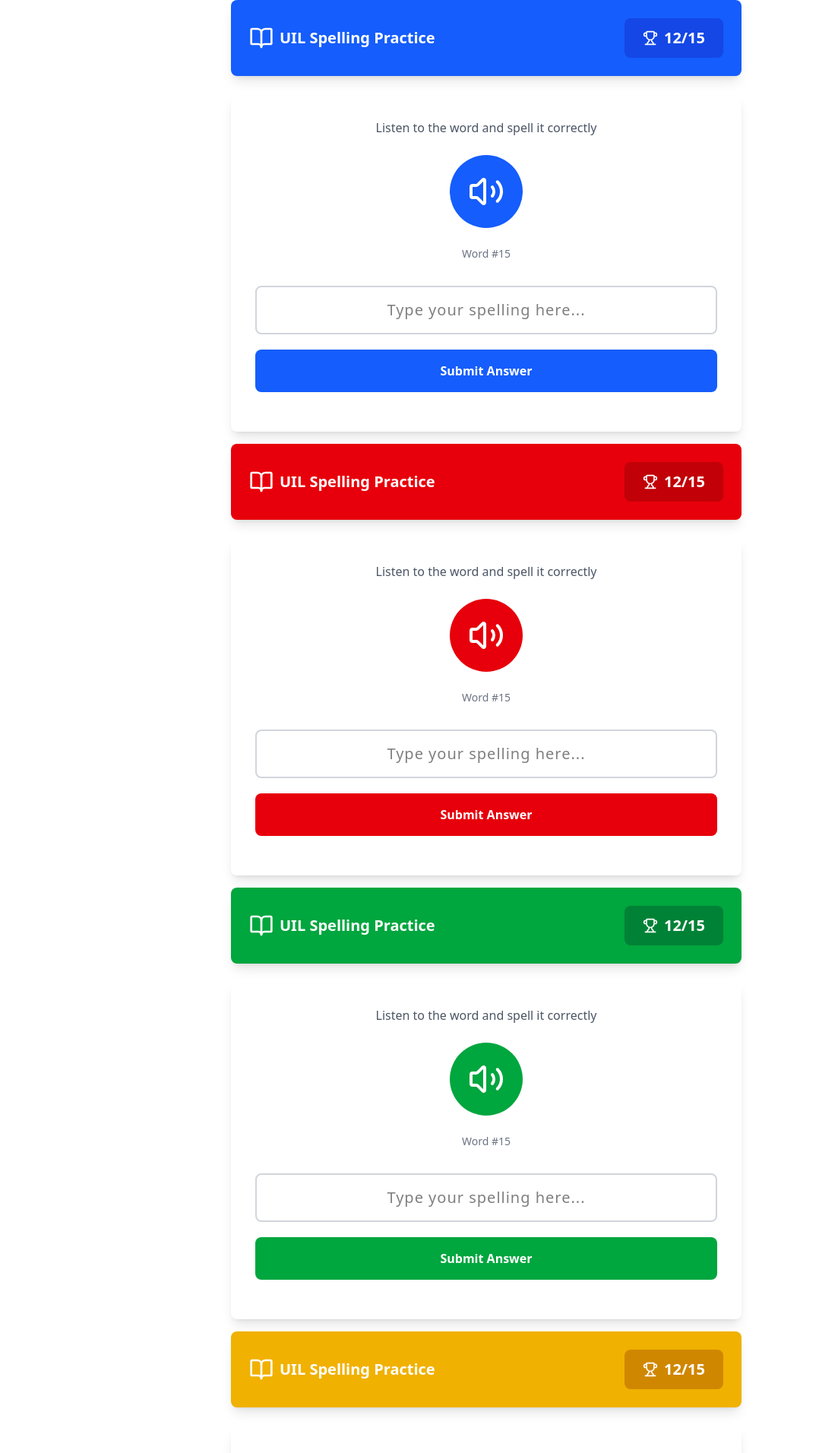
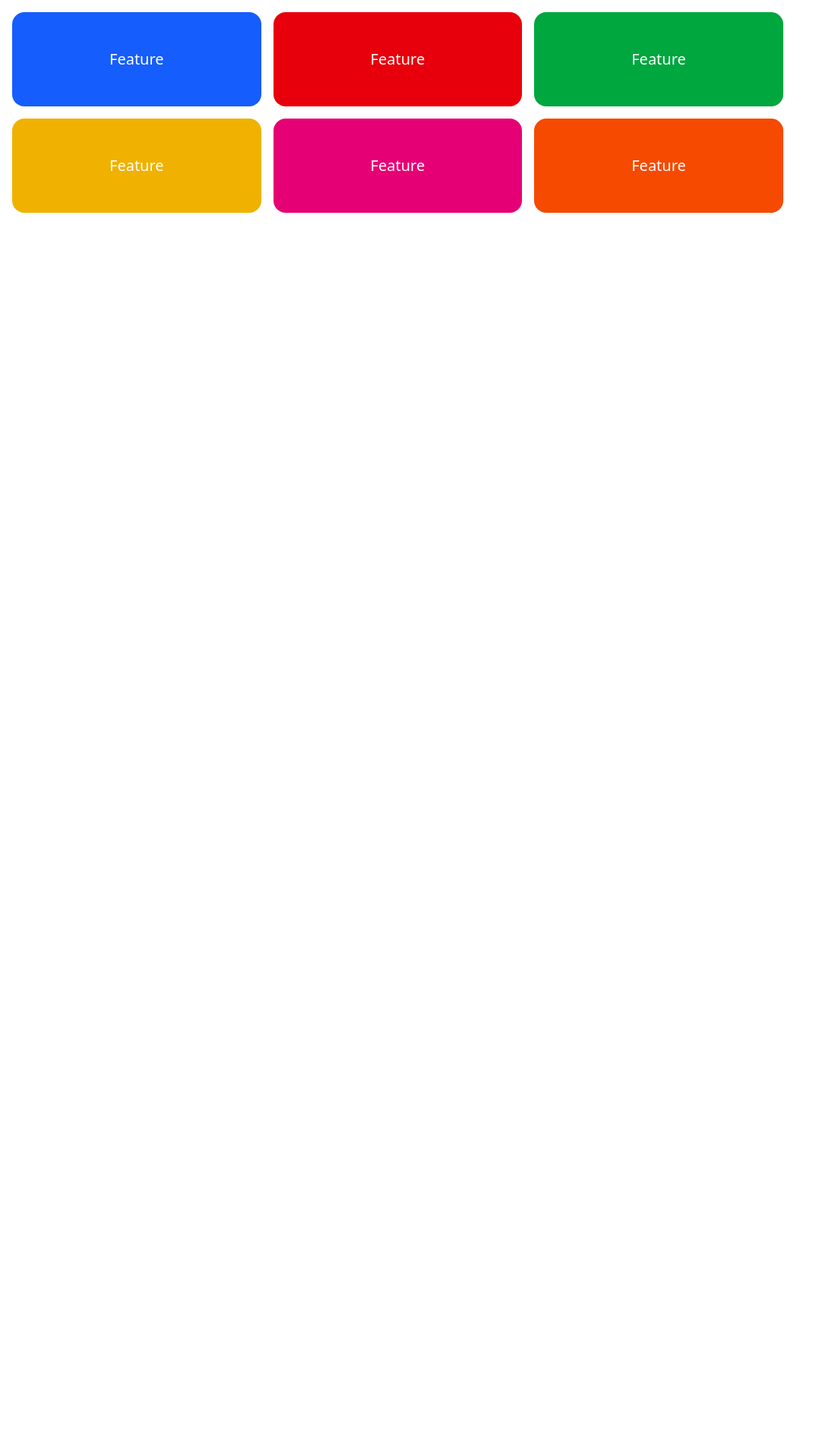
Before and after one commit to christopher-ridad/uil-spelling-app, a Next.js app: page / in a window 1280 px wide. Shown: the top 1912 px of the page at 76% size, without its empty margins (0-1078 px from the left). After the commit the page ends 800 px from the top, so only its background shows below. Built offline with nearby package versions, Linux system fonts and the light colour scheme.

Commit message:
add links from feature buttons to study pages

```diff
--- /dev/null
+++ b/app/mispelled/page.tsx
@@ -0,0 +1,16 @@
+import { COLORS } from '../../lib/colors'
+import { WordCardFront } from '../../components'
+
+export default function SpellingPage() {
+    return (
+        <WordCardFront
+            color={COLORS.pink.bg}
+            colorDark={COLORS.pink.bgDark}
+            colorHover={COLORS.pink.bgHover}
+            colorFocus={COLORS.pink.bgFocus}
+            headerText="UIL Spelling Practice"
+            score_correct={12}
+            score_total={15}
+        />
+    )
+}
--- /dev/null
+++ b/app/mock-spelling/page.tsx
@@ -0,0 +1,16 @@
+import { COLORS } from '../../lib/colors'
+import { WordCardFront } from '../../components'
+
+export default function SpellingPage() {
+    return (
+        <WordCardFront
+            color={COLORS.green.bg}
+            colorDark={COLORS.green.bgDark}
+            colorHover={COLORS.green.bgHover}
+            colorFocus={COLORS.green.bgFocus}
+            headerText="UIL Spelling Practice"
+            score_correct={12}
+            score_total={15}
+        />
+    )
+}
--- /dev/null
+++ b/app/mock-test/page.tsx
@@ -0,0 +1,16 @@
+import { COLORS } from '../../lib/colors'
+import { WordCardFront } from '../../components'
+
+export default function SpellingPage() {
+    return (
+        <WordCardFront
+            color={COLORS.orange.bg}
+            colorDark={COLORS.orange.bgDark}
+            colorHover={COLORS.orange.bgHover}
+            colorFocus={COLORS.orange.bgFocus}
+            headerText="UIL Spelling Practice"
+            score_correct={12}
+            score_total={15}
+        />
+    )
+}
--- /dev/null
+++ b/app/mock-vocab/page.tsx
@@ -0,0 +1,16 @@
+import { COLORS } from '../../lib/colors'
+import { WordCardFront } from '../../components'
+
+export default function SpellingPage() {
+    return (
+        <WordCardFront
+            color={COLORS.yellow.bg}
+            colorDark={COLORS.yellow.bgDark}
+            colorHover={COLORS.yellow.bgHover}
+            colorFocus={COLORS.yellow.bgFocus}
+            headerText="UIL Spelling Practice"
+            score_correct={12}
+            score_total={15}
+        />
+    )
+}
--- a/app/page.tsx
+++ b/app/page.tsx
@@ -1,8 +1,7 @@
 'use client'
 
 import { COLORS } from '../lib/colors'
-import { FeatureButtonGrid, CardHeader, AudioButton, SubmitAnswerButton, SpellingInput } from '../components'
-import { WordCardFront } from '../components'
+import { FeatureButtonGrid, WordCardFront } from '../components'
 import { useState } from 'react'
 
 export default function Home() {
@@ -12,62 +11,6 @@ export default function Home() {
     setUserInput(e.target.value);
   };
     return (
-        <main>
-            <WordCardFront
-                color={COLORS.blue.bg}
-                colorDark={COLORS.blue.bgDark}
-                colorHover={COLORS.blue.bgHover}
-                colorFocus={COLORS.blue.bgFocus}
-                headerText="UIL Spelling Practice"
-                score_correct={12}
-                score_total={15}
-            />
-            <WordCardFront
-                color={COLORS.red.bg}
-                colorDark={COLORS.red.bgDark}
-                colorHover={COLORS.red.bgHover}
-                colorFocus={COLORS.red.bgFocus}
-                headerText="UIL Spelling Practice"
-                score_correct={12}
-                score_total={15}
-            />
-            <WordCardFront
-                color={COLORS.green.bg}
-                colorDark={COLORS.green.bgDark}
-                colorHover={COLORS.green.bgHover}
-                colorFocus={COLORS.green.bgFocus}
-                headerText="UIL Spelling Practice"
-                score_correct={12}
-                score_total={15}
-            />
-            <WordCardFront
-                color={COLORS.yellow.bg}
-                colorDark={COLORS.yellow.bgDark}
-                colorHover={COLORS.yellow.bgHover}
-                colorFocus={COLORS.yellow.bgFocus}
-                headerText="UIL Spelling Practice"
-                score_correct={12}
-                score_total={15}
-            />
-            <WordCardFront
-                color={COLORS.pink.bg}
-                colorDark={COLORS.pink.bgDark}
-                colorHover={COLORS.pink.bgHover}
-                colorFocus={COLORS.pink.bgFocus}
-                headerText="UIL Spelling Practice"
-                score_correct={12}
-                score_total={15}
-            />
-            <WordCardFront
-                color={COLORS.orange.bg}
-                colorDark={COLORS.orange.bgDark}
-                colorHover={COLORS.orange.bgHover}
-                colorFocus={COLORS.orange.bgFocus}
-                headerText="UIL Spelling Practice"
-                score_correct={12}
-                score_total={15}
-            />
-            <FeatureButtonGrid />
-        </main>
+        <FeatureButtonGrid />
     )
 }
--- /dev/null
+++ b/app/spelling/page.tsx
@@ -0,0 +1,16 @@
+import { COLORS } from '../../lib/colors'
+import { WordCardFront } from '../../components'
+
+export default function SpellingPage() {
+    return (
+        <WordCardFront
+            color={COLORS.blue.bg}
+            colorDark={COLORS.blue.bgDark}
+            colorHover={COLORS.blue.bgHover}
+            colorFocus={COLORS.blue.bgFocus}
+            headerText="UIL Spelling Practice"
+            score_correct={12}
+            score_total={15}
+        />
+    )
+}
--- /dev/null
+++ b/app/vocab/page.tsx
@@ -0,0 +1,16 @@
+import { COLORS } from '../../lib/colors'
+import { WordCardFront } from '../../components'
+
+export default function SpellingPage() {
+    return (
+        <WordCardFront
+            color={COLORS.red.bg}
+            colorDark={COLORS.red.bgDark}
+            colorHover={COLORS.red.bgHover}
+            colorFocus={COLORS.red.bgFocus}
+            headerText="UIL Spelling Practice"
+            score_correct={12}
+            score_total={15}
+        />
+    )
+}
--- a/components/atoms/FeatureButton.tsx
+++ b/components/atoms/FeatureButton.tsx
@@ -1,15 +1,20 @@
 'use client'
+
+import Link from 'next/link'
 
 interface FeatureButtonProps {
     color: string
     hoverColor: string
     buttonText: string
+    href: string
 }
 
-export default function FeatureButton({ color, hoverColor, buttonText }: FeatureButtonProps) {
+export default function FeatureButton({ color, hoverColor, buttonText, href }: FeatureButtonProps) {
     return (
-        <button className={`px-32 py-12 rounded-2xl text-white text-xl border-none cursor-pointer transition-all duration-300 ease-in-out ${color} ${hoverColor}`}>
-            {buttonText}
-        </button>
+        <Link href={href}>
+            <button className={`px-32 py-12 rounded-2xl text-white text-xl border-none cursor-pointer transition-all duration-300 ease-in-out ${color} ${hoverColor}`}>
+                {buttonText}
+            </button>
+        </Link>
     )
 }
--- a/components/molecules/FeatureButtonGrid.tsx
+++ b/components/molecules/FeatureButtonGrid.tsx
@@ -12,35 +12,41 @@ export default function FeatureButtonGrid() {
                 color={COLORS.blue.bg}
                 hoverColor={COLORS.blue.bgHover}
                 buttonText="Feature"
+                href="/spelling"
             />
 
             <FeatureButton
                 color={COLORS.red.bg}
                 hoverColor={COLORS.red.bgHover}
                 buttonText="Feature"
+                href="/vocab"
             />
 
             <FeatureButton
                 color={COLORS.green.bg}
                 hoverColor={COLORS.green.bgHover}
                 buttonText="Feature"
+                href="/mock-spelling"
             />
 
             <FeatureButton
                 color={COLORS.yellow.bg}
                 hoverColor={COLORS.yellow.bgHover}
                 buttonText="Feature"
+                href="/mock-vocab"
             />
             <FeatureButton
                 color={COLORS.pink.bg}
                 hoverColor={COLORS.pink.bgHover}
                 buttonText="Feature"
+                href="/mispelled"
             />
 
             <FeatureButton
                 color={COLORS.orange.bg}
                 hoverColor={COLORS.orange.bgHover}
                 buttonText="Feature"
+                href="/mock-test"
             />
         </main>
     )
--- a/components/organisms/WordCardFront.tsx
+++ b/components/organisms/WordCardFront.tsx
@@ -1,7 +1,6 @@
 'use client'
 
 import { useState } from 'react'
-import { COLORS } from '../../lib/colors'
 import AudioButton from '../atoms/AudioButton'
 import SubmitAnswerButton from '../atoms/SubmitAnswerButton'
 import CardHeader from '../molecules/CardHeader'
```
